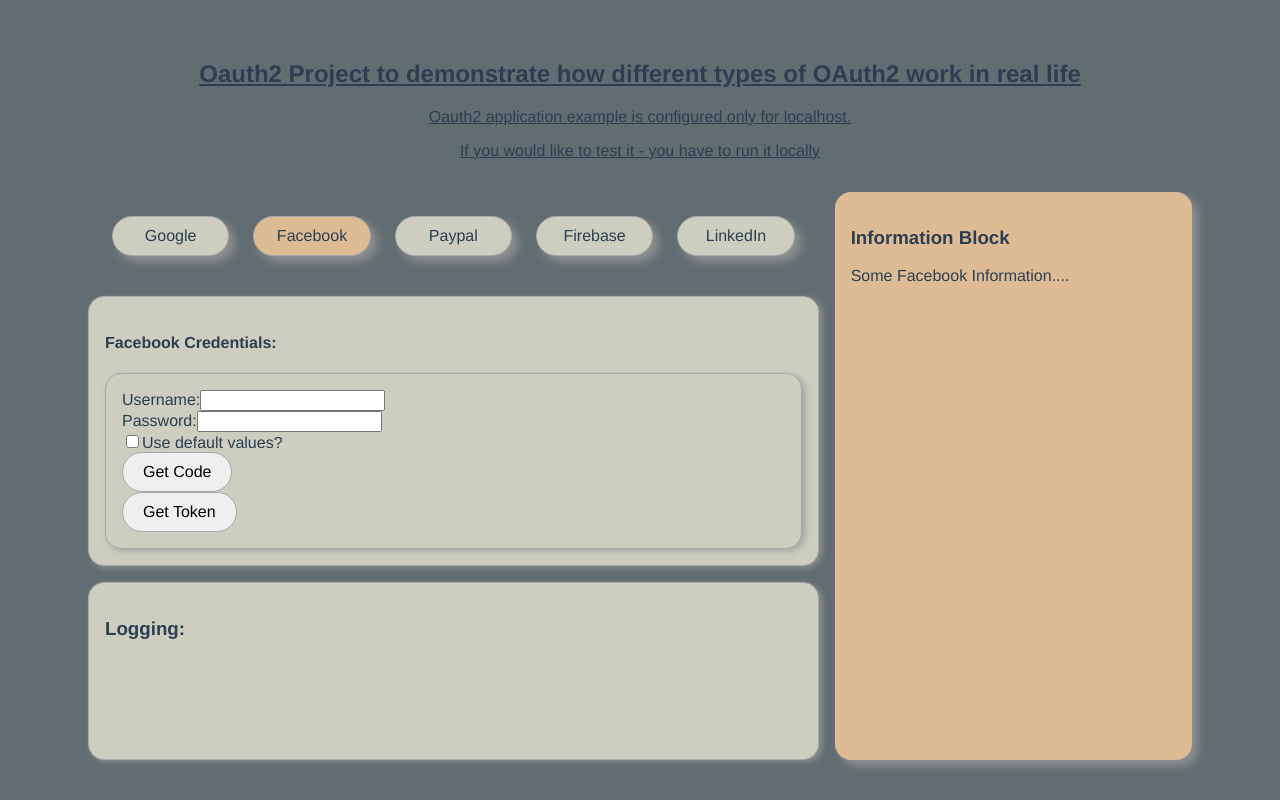
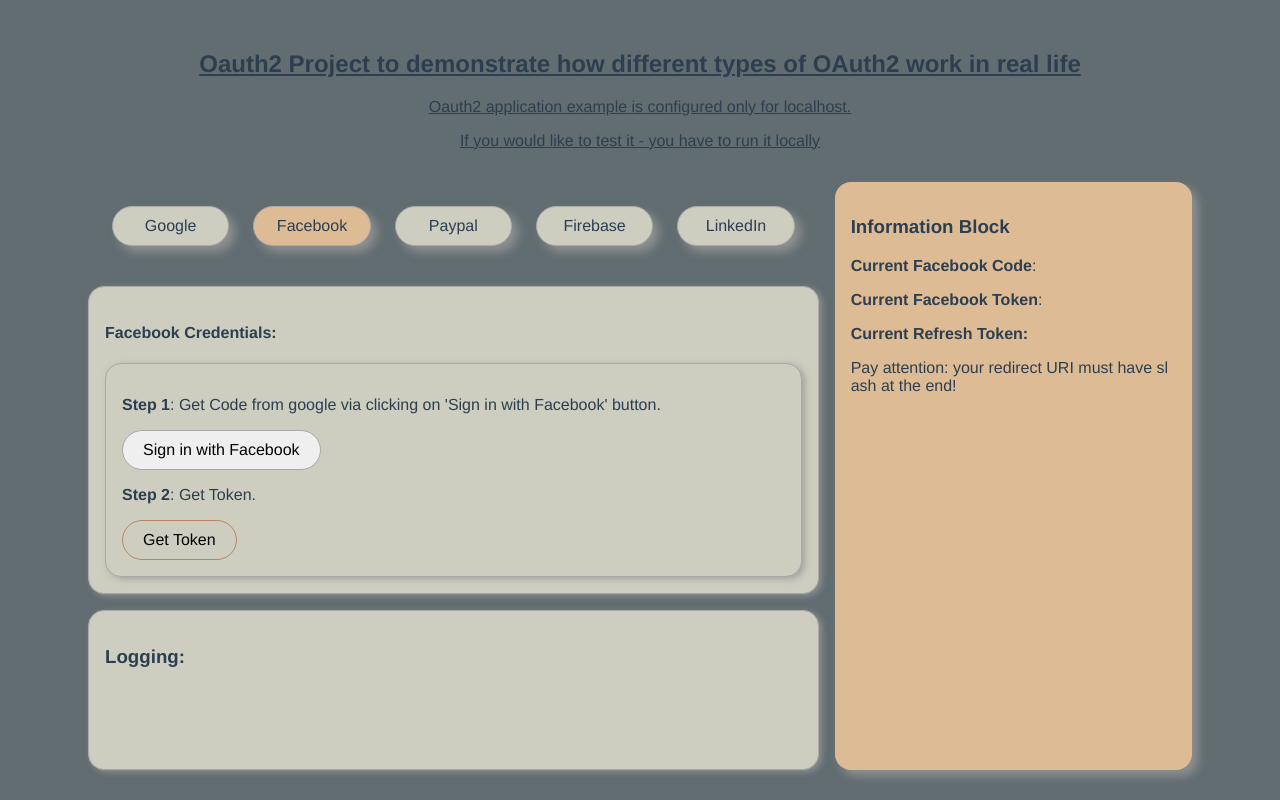
Before and after one commit to Glareone/Oauth2-workflows-using-VueJS, a Vue app: page /google in a window 1280 px wide. Both pictures are taken after a click on the element "Facebook". Built offline with nearby package versions, Linux system fonts and the light colour scheme.

Commit message:
facebook initial step

```diff
--- a/src/components/information-blocks/FacebookOAuthInformation.vue
+++ b/src/components/information-blocks/FacebookOAuthInformation.vue
@@ -1,10 +1,18 @@
 <template>
-<div>Some Facebook Information....</div>
+<div>
+  <p><b>Current Facebook Code</b>:</p>
+  <p><b>Current Facebook Token</b>:</p>
+  <p><b>Current Refresh Token:</b></p>
+  <p>Pay attention: your redirect URI must have slash at the end!</p>
+</div>
 </template>
 
 <script>
 export default {
   name: 'FacebookOAuthInformation',
+  computed: {
+
+  }
 };
 </script>
 
--- a/src/components/oauth-forms/Facebook.vue
+++ b/src/components/oauth-forms/Facebook.vue
@@ -2,25 +2,47 @@
   <div class="form-panel">
     <h4>Facebook Credentials:</h4>
     <div class="form-panel">
-      <label for="username">Username:</label>
-      <input id="username" type="text">
-      <br>
-      <label for="password">Password:</label>
-      <input id="password" type="password">
-      <br>
-      <input type="checkbox" id="use-default">
-      <label for="use-default">Use default values?</label>
-      <br>
-      <button>Get Code</button>
-      <br>
-      <button>Get Token</button>
+      <p><b>Step 1</b>: Get Code from google via clicking on 'Sign in with Facebook' button.</p>
+      <div v-if="!code">
+        <button @click="signInRedirect">Sign in with Facebook</button>
+        <br>
+      </div>
+      <div v-else>
+        <p><b>You have already earned Code! See in Info Block</b></p>
+      </div>
+      <p><b>Step 2</b>: Get Token.</p>
+      <button :class="{disabled: !code}" @click="getToken" v-if="!token" >Get Token</button>
+      <p v-if="token">
+        <b>You've finally get token! See in Info Block</b>
+      </p>
     </div>
   </div>
 </template>
 
 <script>
+import { mapActions } from 'vuex';
+
 export default {
   name: 'Facebook',
+  computed: {
+    token() {
+      return this.$store.getters.facebookToken;
+    },
+    code() {
+      return this.$store.getters.facebookCode;
+    },
+  },
+  methods: {
+    ...mapActions({ getToken: 'getFacebookToken' }),
+    signInRedirect() {
+    },
+    getToken() {
+      if(!this.code) {
+        return;
+      }
+      this.getToken();
+    },
+  }
 };
 </script>
 
--- a/src/constants.js
+++ b/src/constants.js
@@ -1,22 +1,25 @@
+//------------------------------------------------- GOOGLE -----------------------------------------
 const GOOGLE_CLIENT_ID = '141066975376-76ks9855blhuluf98m027rr94o6eqn0r.apps.googleusercontent.com';
 const GOOGLE_CLIENT_SECRET = '1YDYWnM5VilJcu-UOWYzLNgO';
 const GOOGLE_REDIRECT_URI = 'http://localhost:8080/google';
-const GOOGLE_REDIRECT_ENCODE_URI = encodeURI(GOOGLE_REDIRECT_URI);
-
+const GOOGLE_REDIRECT_ENCODED_URI = encodeURI(GOOGLE_REDIRECT_URI);
 export const GOOGLE_BASE_URL = 'https://accounts.google.com/o/oauth2';
-
 // For /auth endpoint (To get code). Scope - emails from Gmail.
 export const GOOGLE_AUTHORIZATION_ENDPOINT_PROTOTYPE = `${GOOGLE_BASE_URL}/auth?redirect_uri=URLENCODE(redirectURI)&response_type=code&client_id=clientId&scope=https%3A%2F%2Fmail.google.com%2F&approval_prompt=force`;
-export const GOOGLE_AUTHORIZATION_ENDPOINT = `${GOOGLE_BASE_URL}/auth?redirect_uri=${GOOGLE_REDIRECT_ENCODE_URI}&response_type=code&client_id=${GOOGLE_CLIENT_ID}&scope=https%3A%2F%2Fmail.google.com%2F&approval_prompt=force`;
-
+export const GOOGLE_AUTHORIZATION_ENDPOINT = `${GOOGLE_BASE_URL}/auth?redirect_uri=${GOOGLE_REDIRECT_ENCODED_URI}&response_type=code&client_id=${GOOGLE_CLIENT_ID}&scope=https%3A%2F%2Fmail.google.com%2F&approval_prompt=force`;
 // For /token endpoint (to get token)
 export const GOOGLE_TOKEN_ENDPOINT_PROTOTYPE = `${GOOGLE_BASE_URL}/token + body: &grant_type=authorization_code&code=CODE&redirect_uri=URLENCODE(redirectURI)&client_id=CLIENDID&client_secret=clientSecret&approval_prompt=force`;
 export const GOOGLE_TOKEN_ENDPOINT = `${GOOGLE_BASE_URL}/token`;
-
 // access_type=offline to get refresh token too.
 // https://stackoverflow.com/questions/8942340/get-refresh-token-google-api
-export const GOOGLE_TOKEN_DATA = `&grant_type=authorization_code&code=CODE&redirect_uri=${GOOGLE_REDIRECT_ENCODE_URI}&client_id=${GOOGLE_CLIENT_ID}&client_secret=${GOOGLE_CLIENT_SECRET}&access_type=offline&approval_prompt=force&prompt=consent`;
+export const GOOGLE_TOKEN_DATA = `&grant_type=authorization_code&code=CODE&redirect_uri=${GOOGLE_REDIRECT_ENCODED_URI}&client_id=${GOOGLE_CLIENT_ID}&client_secret=${GOOGLE_CLIENT_SECRET}&access_type=offline&approval_prompt=force&prompt=consent`;
 
 //-------------------------------------------------- FIREBASE --------------------------------------
 export const FIREBASE_KEY = 'AIzaSyCOMzxMfs0gbqbsG6lq5BBawxrvaq457HI';
 export const FIREBASE_AUTHORIZATION_ENDPOINT = `https://identitytoolkit.googleapis.com/v1/accounts:signInWithPassword?key=${FIREBASE_KEY}`;
+
+//-------------------------------------------------- FACEBOOK --------------------------------------
+const FACEBOOK_APP_ID = '2722392394458827';
+const FACEBOOK_APP_SECRET = '2beed2badc5f6c71b135755e051fd9f7';
+const FACEBOOK_REDIRECT_URI = 'http://localhost:8080/facebook/';
+const FACEBOOK_REDIRECT_URI_ENCODED = encodeURI(FACEBOOK_REDIRECT_URI);
--- a/src/store.js
+++ b/src/store.js
@@ -2,6 +2,7 @@
 import Vuex from 'vuex';
 import google from './vuex-modules/google';
 import firebase from './vuex-modules/firebase';
+import facebook from './vuex-modules/facebook';
 
 Vue.use(Vuex);
 
@@ -9,5 +10,6 @@
   modules: {
     google,
     firebase,
+    facebook,
   },
 });
--- /dev/null
+++ b/src/vuex-modules/facebook.js
@@ -0,0 +1,45 @@
+const state = {
+  facebookCode: '',
+  facebookToken: '',
+  facebookRefreshToken: '',
+};
+
+const getters = {
+  facebookCode(state) {
+    return state.facebookCode;
+  },
+  facebookToken(state) {
+    return state.facebookToken;
+  },
+  facebookRefreshToken(state) {
+    return state.facebookRefreshToken;
+  },
+};
+
+const mutations = {
+  'SET_FACEBOOK_CODE'(state, payload) {
+    state.facebookCode = payload;
+  },
+  'SET_FACEBOOK_TOKEN'(state, payload) {
+    state.facebookToken = payload;
+  },
+  'SET_FACEBOOK_REFRESH_TOKEN'(state, payload) {
+    state.facebookRefreshToken = payload;
+  },
+};
+
+const actions = {
+  getFacebookCode() {
+
+  },
+  getFacebookToken() {
+
+  },
+};
+
+export default {
+  state,
+  getters,
+  mutations,
+  actions,
+};
```
